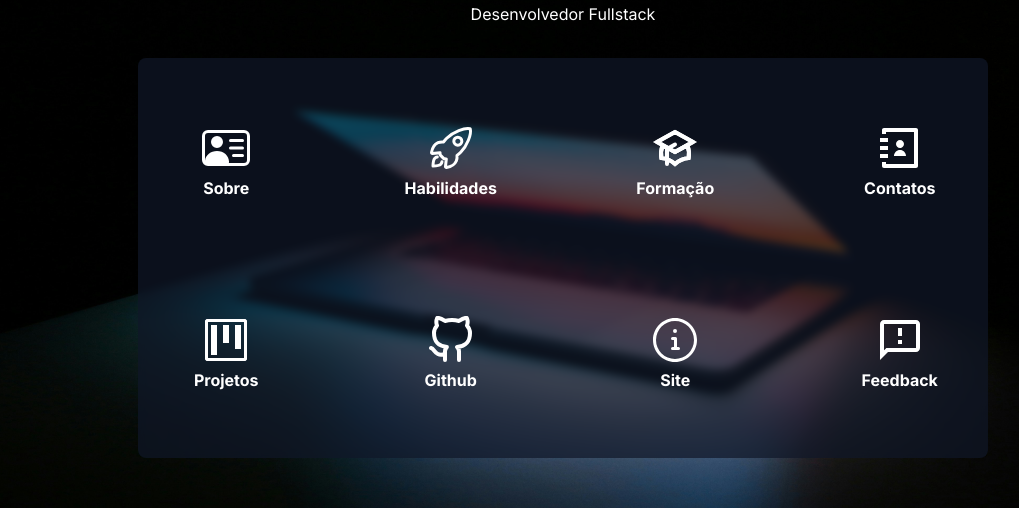
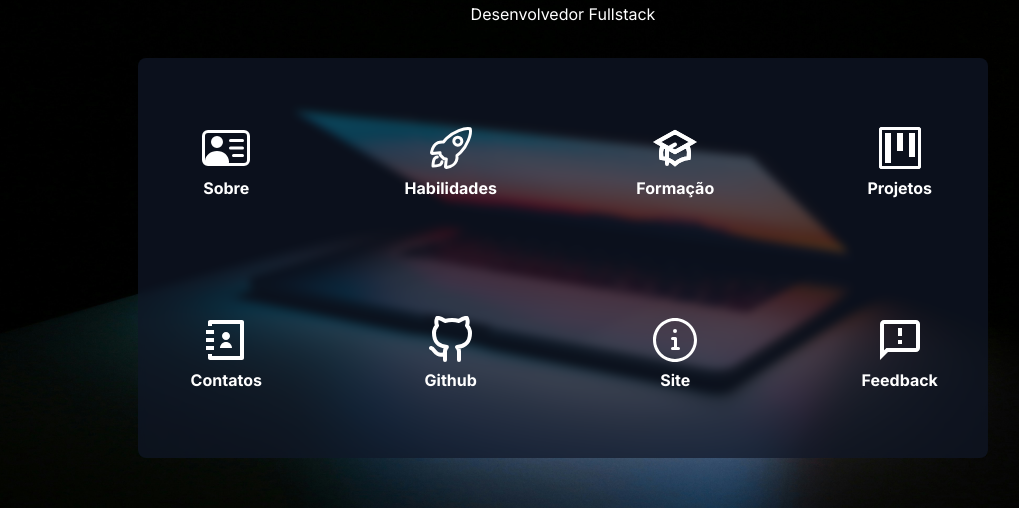
Before and after one commit to ricardorodriguespes17/meu-portifolio, a Next.js app: page / in a window 1280 px wide. Shown: the part 198-706 px from the top of the page, without its empty margins (77-1096 px from the left). Built offline with nearby package versions, Linux system fonts and the light colour scheme.

Commit message:
define routes, refactor main container

```diff
--- a/src/app/layout.tsx
+++ b/src/app/layout.tsx
@@ -16,7 +16,9 @@ export default function RootLayout({
 }>) {
   return (
     <html lang="pt-br">
-      <body className={inter.className}>{children}</body>
+      <body className={inter.className + " flex flex-col gap-8 justify-center items-center bg-primary bg-wallpapper bg-cover h-full p-8"}>
+        {children}
+      </body>
     </html>
   );
 }
--- a/src/app/page.tsx
+++ b/src/app/page.tsx
@@ -1,14 +1,23 @@
-import Main from "@/components/Main";
+import Main from "@/components/MainContainer";
 
 export default function Home() {
   return (
-    <main className="flex flex-col gap-8 justify-center items-center bg-primary bg-wallpapper bg-cover h-full p-8">
+    <>
       <div className="flex flex-col items-center gap-2">
         <h1>Ricardo Rodrigues</h1>
         <p>Desenvolvedor Fullstack</p>
       </div>
 
-      <Main />
-    </main>
+      <Main>
+        <Main.Button navigateTo="/about" label="Sobre" iconName="about" />
+        <Main.Button navigateTo="/skills" label="Habilidades" iconName="rocket" />
+        <Main.Button navigateTo="/formation" label="Formação" iconName="academic" />
+        <Main.Button navigateTo="/projects" label="Projetos" iconName="projects" />
+        <Main.Button navigateTo="/contacts" label="Contatos" iconName="contact" />
+        <Main.Button navigateTo="/github" label="Github" iconName="github" />
+        <Main.Button navigateTo="/site" label="Site" iconName="info" />
+        <Main.Button navigateTo="/feedback" label="Feedback" iconName="feedback" />
+      </Main>
+    </>
   );
 }
--- a/src/components/Main.tsx
+++ /dev/null
@@ -1,18 +0,0 @@
-import MainButton from "./MainButton"
-
-const Main = () => {
-  return (
-    <div className="grid grid-cols-2 md:grid-cols-3 lg:grid-cols-4 justify-start items-center gap-x-24 bg-primary w-[850px] max-w-full h-[700px] md:h-[400px] max-h-full rounded-lg bg-opacity-70 backdrop-blur-sm py-2 px-6 overflow-auto">
-      <MainButton label="Sobre" iconName="about" />
-      <MainButton label="Habilidades" iconName="rocket" />
-      <MainButton label="Formação" iconName="academic" />
-      <MainButton label="Contatos" iconName="contact" />
-      <MainButton label="Projetos" iconName="projects" />
-      <MainButton label="Github" iconName="github" />
-      <MainButton label="Site" iconName="info" />
-      <MainButton label="Feedback" iconName="feedback" />
-    </div>
-  )
-}
-
-export default Main
--- a/src/components/MainButton.tsx
+++ /dev/null
@@ -1,18 +0,0 @@
-import Icon from "./Icon"
-import Button from "./ui/Button"
-
-type MainButtonProps = {
-  label: string
-  iconName: string
-}
-
-const MainButton = ({ label, iconName }: MainButtonProps) => {
-  return (
-    <Button variant="plain" className="flex flex-col justify-center items-center gap-1 text-white hover:shadow-2xl hover:bg-primary/30">
-      <Icon className="text-5xl" name={iconName} />
-      <strong className="text-inherit">{label}</strong>
-    </Button>
-  )
-}
-
-export default MainButton
--- /dev/null
+++ b/src/components/MainContainer/Main.tsx
@@ -0,0 +1,20 @@
+export type MainProps = {
+  children?: React.ReactNode
+  grid?: boolean
+  className?: string
+}
+
+const Main = ({ children, grid = true, className }: MainProps) => {
+  let innerClassName = grid
+    ? "grid grid-cols-2 md:grid-cols-3 lg:grid-cols-4"
+    : "flex flex-col"
+  innerClassName += " " + className
+
+  return (
+    <div className={`${innerClassName} justify-start items-center gap-x-24 bg-primary w-[850px] max-w-full h-[700px] md:h-[400px] max-h-full rounded-lg bg-opacity-70 backdrop-blur-sm py-2 px-6 overflow-auto`}>
+      {children}
+    </div>
+  )
+}
+
+export default Main
--- /dev/null
+++ b/src/components/MainContainer/MainButton.tsx
@@ -0,0 +1,34 @@
+"use client";
+
+import { useRouter } from "next/navigation";
+import Icon from "../Icon"
+import Button from "../ui/Button"
+
+export type MainButtonProps = {
+  label: string
+  iconName: string
+  navigateTo?: string
+}
+
+const MainButton = ({ label, iconName, navigateTo }: MainButtonProps) => {
+  const router = useRouter()
+
+  const onClick = () => {
+    if(navigateTo)
+      router.push(navigateTo)
+
+  }
+
+  return (
+    <Button
+      onClick={onClick}
+      variant="plain"
+      className="flex flex-col justify-center items-center gap-1 text-white hover:shadow-2xl hover:bg-primary/30"
+    >
+      <Icon className="text-5xl" name={iconName} />
+      <strong className="text-inherit">{label}</strong>
+    </Button>
+  )
+}
+
+export default MainButton
--- /dev/null
+++ b/src/components/MainContainer/index.tsx
@@ -0,0 +1,20 @@
+import type { ForwardRefExoticComponent, RefAttributes } from 'react'
+import _Main, { MainProps } from './Main'
+import MainButton from './MainButton'
+
+export type { MainProps } from './Main'
+export type { MainButtonProps } from './MainButton'
+
+type CompoundedComponent = ForwardRefExoticComponent<
+    MainProps & RefAttributes<HTMLDivElement>
+> & {
+    Button: typeof MainButton
+}
+
+const Main = _Main as CompoundedComponent
+
+Main.Button = MainButton
+
+export { Main }
+
+export default Main
--- a/src/components/ui/Button.tsx
+++ b/src/components/ui/Button.tsx
@@ -1,3 +1,5 @@
+"use client";
+
 import { ButtonHTMLAttributes } from "react"
 
 type ButtonProps = {
```
